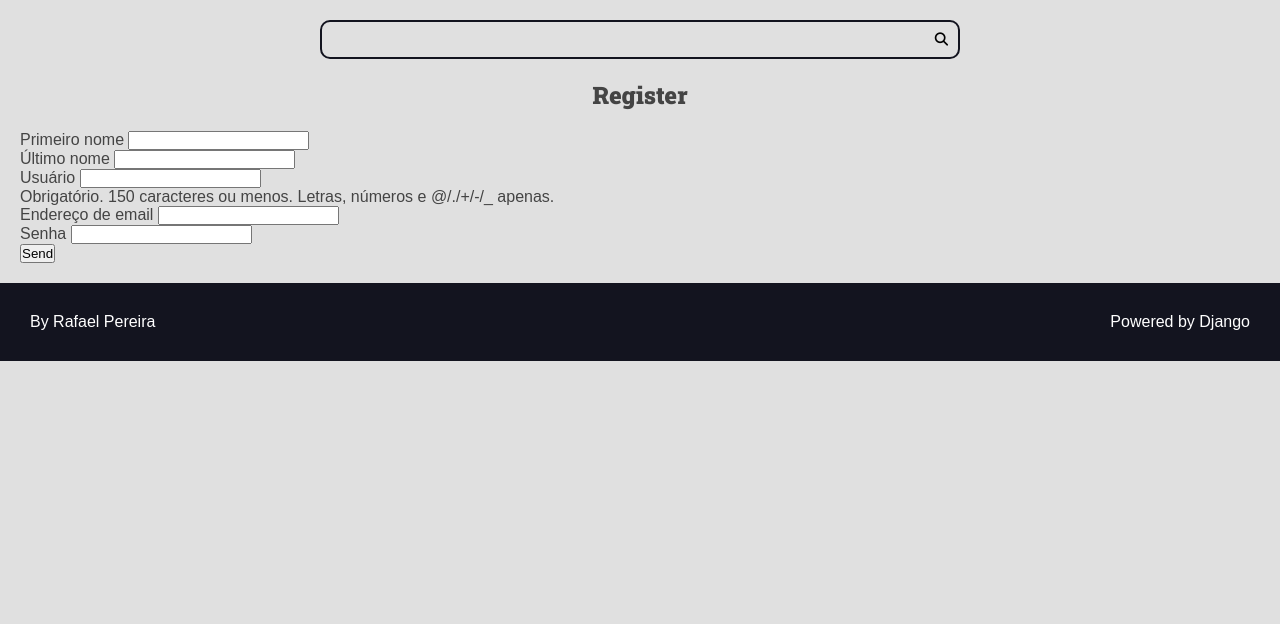
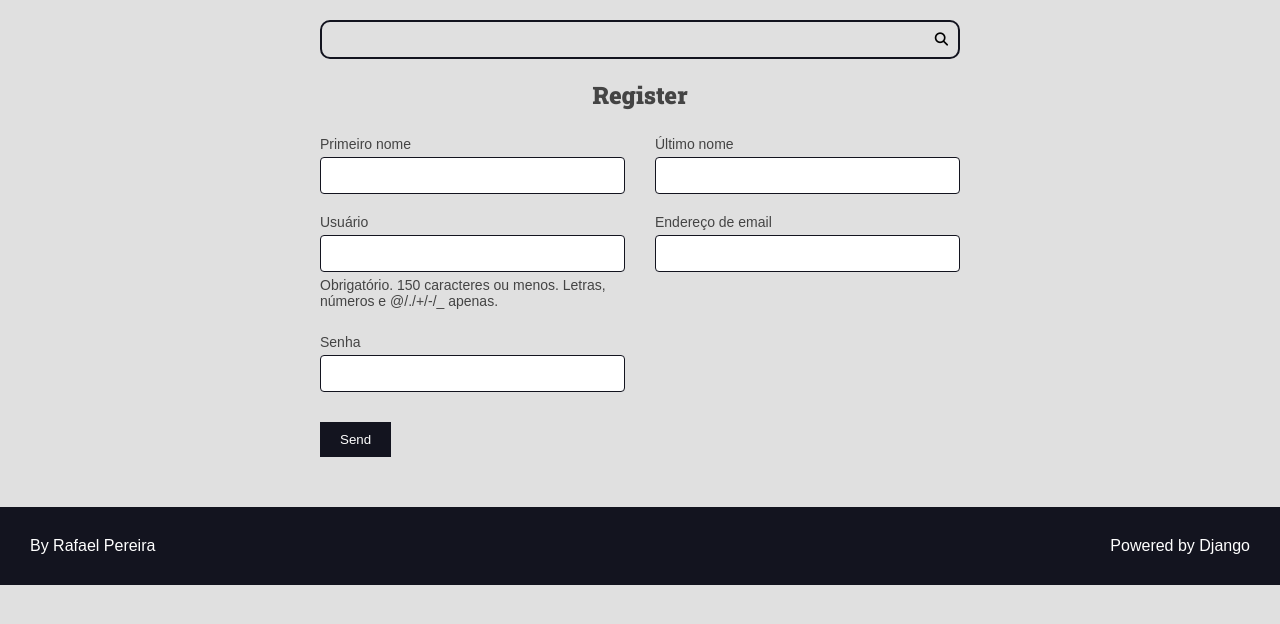
Before and after one commit to Rafaelp122/curso_projeto_django1, a Django app: page /authors/register/ in a window 1280 px wide. Shown: the part 93-717 px from the top of the page. Run offline with Django 5.2, Linux system fonts and the light colour scheme.

Commit message:
feat(forms): enhance register view styling and layout for improved user experience

```diff
--- a/authors/templates/authors/pages/register_view.html
+++ b/authors/templates/authors/pages/register_view.html
@@ -25,9 +25,10 @@
                     </div>
                 {% endfor %}
             </div>
-
-            <div class="form-group">
-                <button type="submit">Send</button>
+            <div class="form-content form-content-grid">
+                <div class="form-group">
+                    <button type="submit">Send</button>
+                </div>
             </div>
         </form>
     </div>
--- a/recipes/static/recipes/css/styles.css
+++ b/recipes/static/recipes/css/styles.css
@@ -315,6 +315,46 @@ h6 {
   background: var(--color-primary-dark)
 }
 
+/* Forms */
+.form-content {
+  max-width: 64rem;
+  margin: 0 auto;
+  margin-bottom: var(--spacing-gutter-medium)
+}
+
+.form-content label,
+.form-content .help-text,
+.errorlist {
+  display: block;
+  margin: .5rem 0;
+  font-size: 1.4rem;
+  list-style-type: none;
+}
+
+.errorlist {
+  color: var(--color-error-dark);
+}
+
+.form-content input {
+  width: 100%;
+  padding: 1rem;
+  border-radius: .4rem;
+  border: 1px solid var(--color-primary-dark)
+}
+
+.form-content-grid {
+  display: grid;
+  grid-template-columns: repeat(auto-fit, minmax(30rem, 1fr));
+  gap: calc(var(--spacing-gutter-medium) / 2) var(--spacing-gutter-medium);
+}
+
+.form-content button {
+  padding: 1rem 2rem;
+  border: none;
+  background: var(--color-primary-dark);
+  color: var(--color-white);
+}
+
 /* Messages */
 .messages-container {
   display: flex;
@@ -366,7 +406,6 @@ h6 {
   color: var(--color-debug-dark);
 }
 
-
 /* generics */
 
 .center {
@@ -374,7 +413,8 @@ h6 {
 }
 
 @media (max-width: 600px) {
-  .main-content-list{
+  .main-content-list
+  .form-content-grid {
     grid-template-columns: repeat(auto-fit, minmax(100%, 1fr));
   }
 }
```
